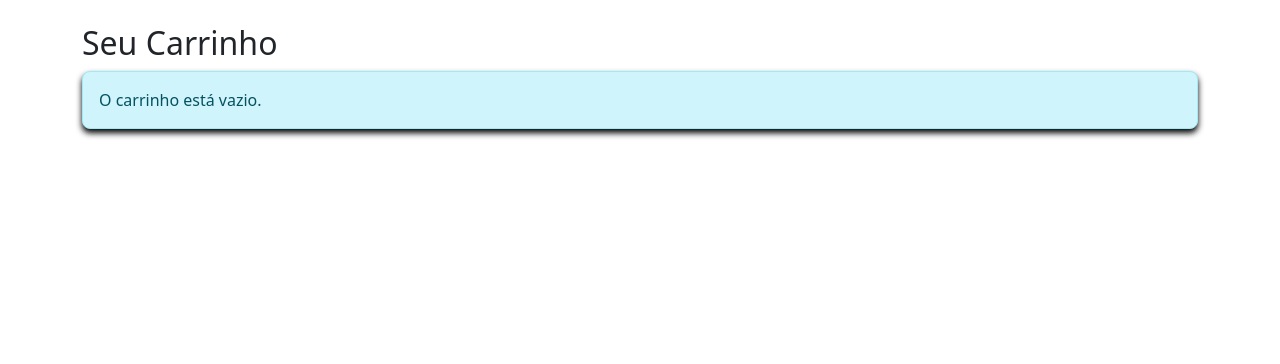
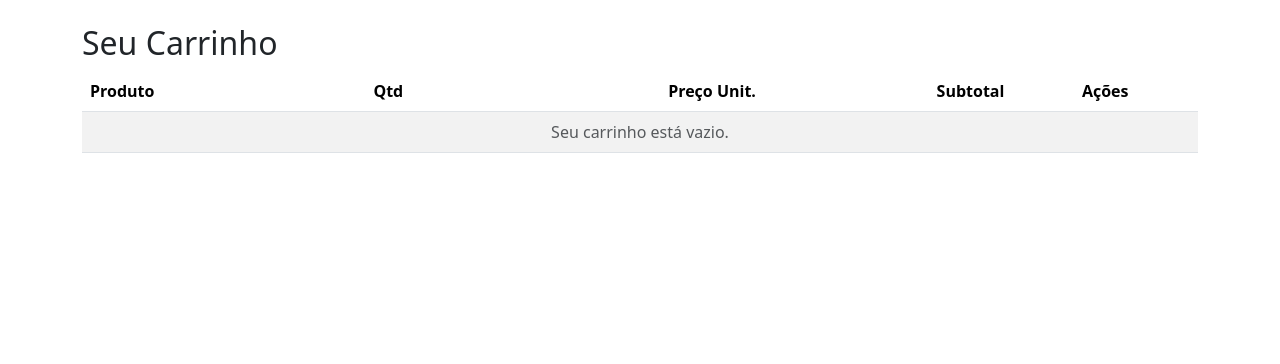
Before and after one commit to CarlosCavalcante17/projeto_Mini_loja_virtual, a PHP site: page /carrinho.php in a window 1280 px wide. Shown: the part 56-420 px from the top of the page. Run offline with PHP 8.4, Linux system fonts and the light colour scheme.

Commit message:
correção de erros

```diff
--- a/carrinho.php
+++ b/carrinho.php
@@ -1,58 +1,81 @@
 <?php
+
+include 'template/header.php';
 include 'config/conexao.php';
-include 'template/header.php';
 
 $carrinho = $_SESSION['carrinho'] ?? [];
+$total_carrinho = 0;
+$itens_carrinho = [];
+
+if (!empty($carrinho)) {
+
+    $ids_carrinho = implode(',', array_keys($carrinho));
+
+    $sql = "SELECT id, nome, preco, imagem_url FROM produtos WHERE id IN ($ids_carrinho)";
+    $resultado = $conexao->query($sql);
+
+    if ($resultado && $resultado->num_rows > 0) {
+        while ($produto = $resultado->fetch_assoc()) {
+            $produto_id = $produto['id'];
+            $produto['quantidade'] = $carrinho[$produto_id];
+            $produto['subtotal'] = $produto['preco'] * $produto['quantidade'];
+
+            $total_carrinho += $produto['subtotal'];
+            $itens_carrinho[] = $produto;
+        }
+    }
+}
 ?>
 
 <h2>Seu Carrinho</h2>
-
-<?php if (empty($carrinho)): ?>
-    <div class="alert alert-info">O carrinho está vazio.</div>
-<?php else: ?>
-    <table class="table table-striped">
-        <thead>
+<table class="table table-striped table-hover">
+    <thead>
+        <tr>
+            <th>Produto</th>
+            <th class="text-center">Qtd</th>
+            <th class="text-end">Preço Unit.</th>
+            <th class="text-end">Subtotal</th>
+            <th class="text-center">Ações</th>
+        </tr>
+    </thead>
+    <tbody>
+        <?php if (empty($itens_carrinho)): ?>
             <tr>
-                <th>Produto</th>
-                <th>Qtd</th>
-                <th>Preço Unit.</th>
-                <th>Subtotal</th>
+                <td colspan="5" class="text-center text-muted">Seu carrinho está vazio.</td>
             </tr>
-        </thead>
-        <tbody>
-            <?php
-            // Busca detalhes dos produtos que estão na sessão
-            $ids = implode(',', array_keys($carrinho));
-            $stmt = $pdo->query("SELECT * FROM produtos WHERE id IN ($ids)");
-            $produtos = $stmt->fetchAll();
-            $total_geral = 0;
-
-            foreach ($produtos as $prod):
-                $qtd = $carrinho[$prod['id']];
-                $subtotal = $prod['preco'] * $qtd;
-                $total_geral += $subtotal;
-            ?>
+        <?php else: ?>
+            <?php foreach ($itens_carrinho as $item): ?>
                 <tr>
-                    <td><?php echo $prod['nome']; ?></td>
-                    <td><?php echo $qtd; ?></td>
-                    <td>R$ <?php echo number_format($prod['preco'], 2, ',', '.'); ?></td>
-                    <td>R$ <?php echo number_format($subtotal, 2, ',', '.'); ?></td>
+                    <td><?php echo htmlspecialchars($item['nome']); ?></td>
+                    <td class="text-center"><?php echo $item['quantidade']; ?></td>
+                    <td class="text-end">R$ <?php echo number_format($item['preco'], 2, ',', '.'); ?></td>
+                    <td class="text-end">R$ <?php echo number_format($item['subtotal'], 2, ',', '.'); ?></td>
+                    <td class="text-center">
+                        <a href="processos/carrinho_remover.php?id=<?php echo $item['id']; ?>" class="btn btn-sm btn-danger" title="Remover item">
+                            Remover
+                        </a>
+                    </td>
                 </tr>
             <?php endforeach; ?>
-        </tbody>
-        <tfoot>
+
             <tr>
-                <td colspan="3" class="text-end"><strong>Total:</strong></td>
-                <td><strong>R$ <?php echo number_format($total_geral, 2, ',', '.'); ?></strong></td>
+                <td colspan="3" class="text-end fw-bold">Total</td>
+                <td class="text-end fw-bold">R$ <?php echo number_format($total_carrinho, 2, ',', '.'); ?></td>
+                <td></td>
             </tr>
-        </tfoot>
-    </table>
 
-    <div class="d-flex justify-content-end">
+        <?php endif; ?>
+    </tbody>
+</table>
+
+<?php if (!empty($itens_carrinho)): ?>
+    <div class="d-flex justify-content-end mt-4">
         <?php if (isset($_SESSION['id_usuario'])): ?>
-            <a href="process/checkout_process.php" class="btn btn-success btn-lg">Finalizar Compra</a>
+            <a href="checkout.php" class="btn btn-success btn-lg">Finalizar Compra</a>
         <?php else: ?>
-            <a href="login.php" class="btn btn-warning">Faça Login para Comprar</a>
+            <div class="alert alert-warning mb-0">
+                <a href="login.php" class="alert-link">Faça login</a> para finalizar a compra.
+            </div>
         <?php endif; ?>
     </div>
 <?php endif; ?>
--- a/checkout.php
+++ b/checkout.php
@@ -51,7 +51,7 @@ while($prod = $result->fetch_assoc()) {
                 <hr>
                 <p><strong>Cliente:</strong> <?php echo $_SESSION['nome_usuario']; ?></p>
                 <div class="d-grid gap-2">
-                    <a href="process/checkout_process.php" class="btn btn-success btn-lg">CONFIRMAR PEDIDO</a>
+                    <a href="processos/process_checkout.php" class="btn btn-success btn-lg">CONFIRMAR PEDIDO</a>
                 </div>
                 <br>
                 <a href="carrinho.php" class="btn btn-outline-secondary w-100">Voltar ao Carrinho</a>
--- a/index.php
+++ b/index.php
@@ -26,7 +26,7 @@ if ($result && $result->num_rows > 0):
                     <p class="card-text text-truncate"><?php echo htmlspecialchars($produto['descricao']); ?></p>
                     <h5 class="text-primary mt-auto">R$ <?php echo number_format($produto['preco'], 2, ',', '.'); ?></h5>
 
-                    <a href="process/carrinho_add.php?id=<?php echo $produto['id']; ?>" class="btn btn-primary w-100 mt-2">Adicionar ao Carrinho</a>
+                    <a href="processos/carrinho_add.php?id=<?php echo $produto['id']; ?>" class="btn btn-primary w-100 mt-2">Adicionar ao Carrinho</a>
                 </div>
             </div>
         </div>
--- a/meus_pedidos.php
+++ b/meus_pedidos.php
@@ -3,10 +3,10 @@ include 'config/auth_check.php';
 include 'config/conexao.php';
 include 'template/header.php';
 
-$Id_usuario = $_SESSION['Id_usuario'];
+$id_usuario = $_SESSION['id_usuario'];
 
 
-$stmt = $conexao->prepare("SELECT * FROM pedidos WHERE Id_usuario = ? ORDER BY data_pedido DESC");
+$stmt = $conexao->prepare("SELECT * FROM pedidos WHERE id_usuario = ? ORDER BY data_pedido DESC");
 $stmt->bind_param("i", $id_usuario);
 $stmt->execute();
 $result = $stmt->get_result();
--- a/template/footer.php
+++ b/template/footer.php
@@ -4,5 +4,6 @@
     </div>
 </footer>
 <script src="https://cdn.jsdelivr.net/npm/bootstrap@5.3.0/dist/js/bootstrap.bundle.min.js"></script>
+<script src="js/main.js"></script>
 </body>
 </html>
--- a/template/header.php
+++ b/template/header.php
@@ -1,11 +1,17 @@
 <?php
+
 
 if (session_status() === PHP_SESSION_NONE) {
     session_start();
 }
 
+include 'config/conexao.php';
+
+
 $quantidade_carrinho = isset($_SESSION['carrinho']) ? array_sum($_SESSION['carrinho']) : 0;
 ?>
+
+
 <!DOCTYPE html>
 <html lang="pt_BR">
 <head>
```
